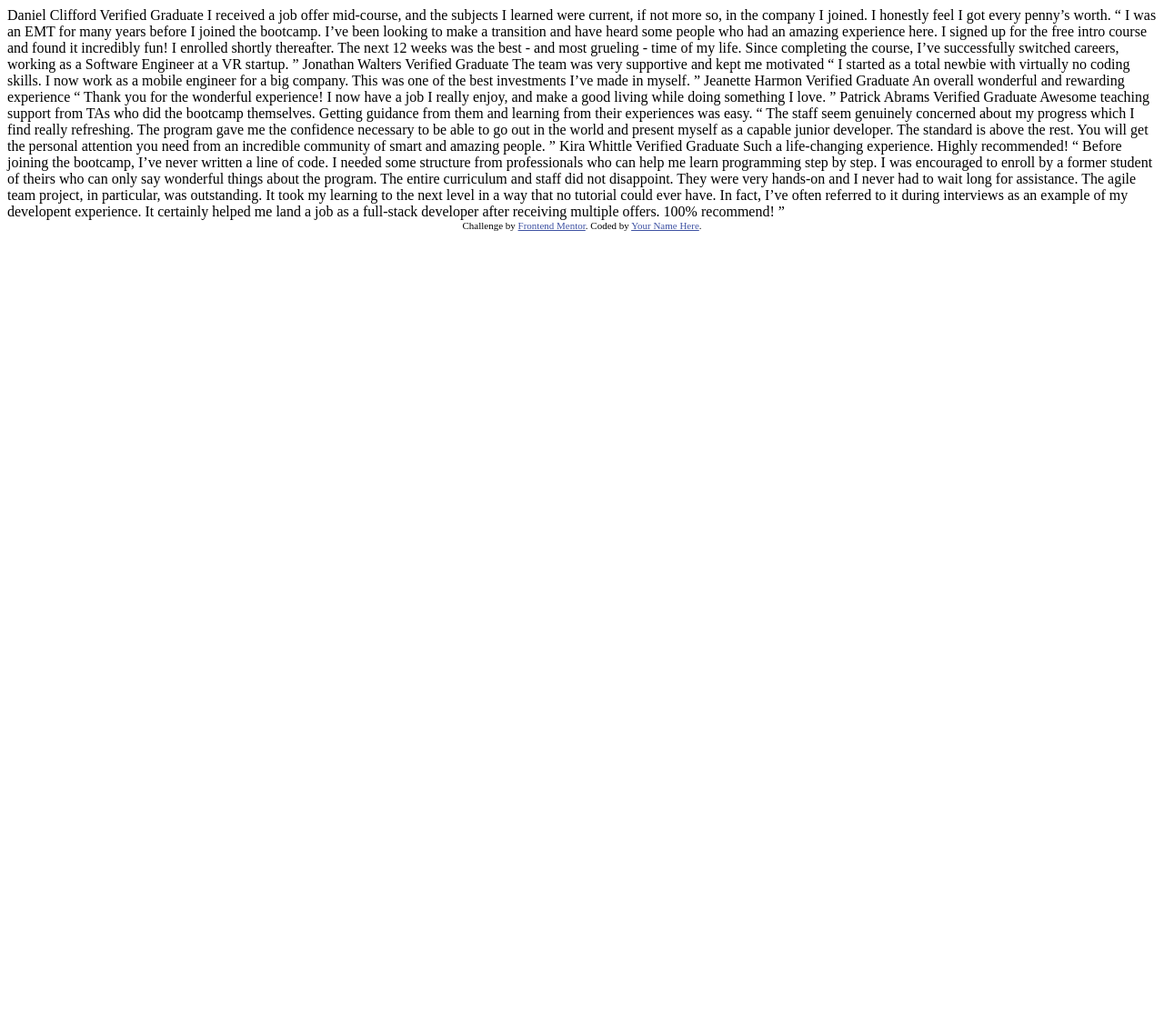
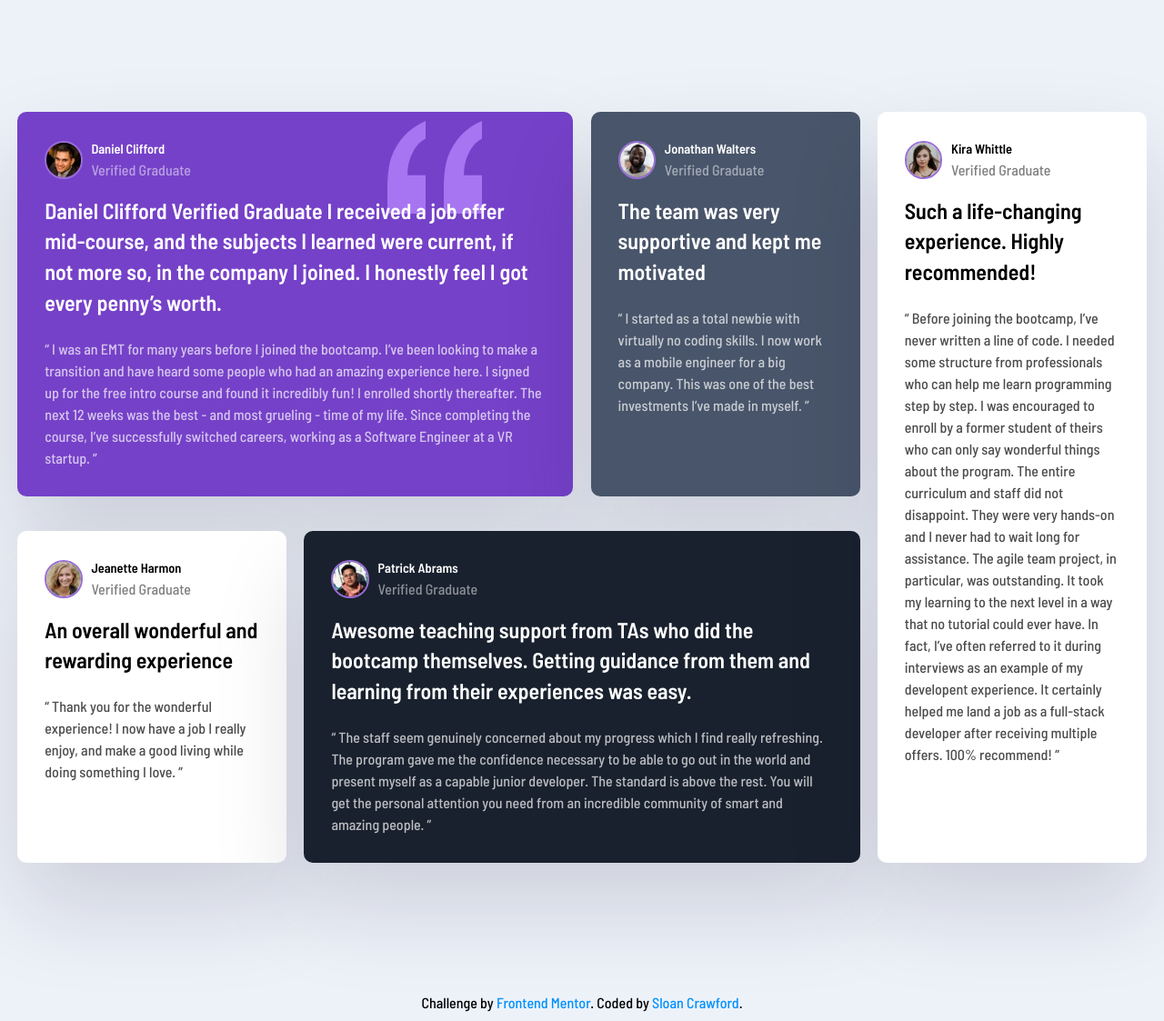
Before and after one commit to Sloan-Crawford/Testimonials-Project, a plain HTML site: page index.html in a window 1280 px wide. Shown: the whole page at 91% size. Before the commit the page ends 800 px from the top, so only its background shows below. Drawn offline with Linux system fonts and the light colour scheme.

Commit message:
Complete project

```diff
--- a/index.html
+++ b/index.html
@@ -17,45 +17,155 @@
     <title>Testimonials grid section project</title>
   </head>
   <body>
-    Daniel Clifford Verified Graduate I received a job offer mid-course, and the
-    subjects I learned were current, if not more so, in the company I joined. I
-    honestly feel I got every penny’s worth. “ I was an EMT for many years
-    before I joined the bootcamp. I’ve been looking to make a transition and
-    have heard some people who had an amazing experience here. I signed up for
-    the free intro course and found it incredibly fun! I enrolled shortly
-    thereafter. The next 12 weeks was the best - and most grueling - time of my
-    life. Since completing the course, I’ve successfully switched careers,
-    working as a Software Engineer at a VR startup. ” Jonathan Walters Verified
-    Graduate The team was very supportive and kept me motivated “ I started as a
-    total newbie with virtually no coding skills. I now work as a mobile
-    engineer for a big company. This was one of the best investments I’ve made
-    in myself. ” Jeanette Harmon Verified Graduate An overall wonderful and
-    rewarding experience “ Thank you for the wonderful experience! I now have a
-    job I really enjoy, and make a good living while doing something I love. ”
-    Patrick Abrams Verified Graduate Awesome teaching support from TAs who did
-    the bootcamp themselves. Getting guidance from them and learning from their
-    experiences was easy. “ The staff seem genuinely concerned about my progress
-    which I find really refreshing. The program gave me the confidence necessary
-    to be able to go out in the world and present myself as a capable junior
-    developer. The standard is above the rest. You will get the personal
-    attention you need from an incredible community of smart and amazing people.
-    ” Kira Whittle Verified Graduate Such a life-changing experience. Highly
-    recommended! “ Before joining the bootcamp, I’ve never written a line of
-    code. I needed some structure from professionals who can help me learn
-    programming step by step. I was encouraged to enroll by a former student of
-    theirs who can only say wonderful things about the program. The entire
-    curriculum and staff did not disappoint. They were very hands-on and I never
-    had to wait long for assistance. The agile team project, in particular, was
-    outstanding. It took my learning to the next level in a way that no tutorial
-    could ever have. In fact, I’ve often referred to it during interviews as an
-    example of my developent experience. It certainly helped me land a job as a
-    full-stack developer after receiving multiple offers. 100% recommend! ”
-
-    <div class="attribution">
-      Challenge by
-      <a href="https://www.frontendmentor.io?ref=challenge" target="_blank"
-        >Frontend Mentor</a
-      >. Coded by <a href="#">Your Name Here</a>.
+    <div class="testimonials">
+      <!-- testimonial card -->
+      <div class="card card--bg-purple">
+        <header class="card__header">
+          <img
+            src="./images/image-daniel.jpg"
+            class="card__img"
+            alt="Daniel headshot"
+          />
+          <div>
+            <h3>Daniel Clifford</h3>
+            <p>Verified Graduate</p>
+          </div>
+        </header>
+        <p class="card__lead">
+          Daniel Clifford Verified Graduate I received a job offer mid-course,
+          and the subjects I learned were current, if not more so, in the
+          company I joined. I honestly feel I got every penny’s worth.
+        </p>
+        <p class="card__quote">
+          “ I was an EMT for many years before I joined the bootcamp. I’ve been
+          looking to make a transition and have heard some people who had an
+          amazing experience here. I signed up for the free intro course and
+          found it incredibly fun! I enrolled shortly thereafter. The next 12
+          weeks was the best - and most grueling - time of my life. Since
+          completing the course, I’ve successfully switched careers, working as
+          a Software Engineer at a VR startup. ”
+        </p>
+      </div>
+      <!-- end of testimonial card -->
+      <!-- testimonial card -->
+      <div class="card card--bg-gray-blue">
+        <header class="card__header">
+          <img
+            src="./images/image-jonathan.jpg"
+            class="card__img"
+            alt="Jonathan headshot"
+          />
+          <div>
+            <h3>Jonathan Walters</h3>
+            <p>Verified Graduate</p>
+          </div>
+        </header>
+        <p class="card__lead">
+          The team was very supportive and kept me motivated
+        </p>
+        <p class="card__quote">
+          “ I started as a total newbie with virtually no coding skills. I now
+          work as a mobile engineer for a big company. This was one of the best
+          investments I’ve made in myself. ”
+        </p>
+      </div>
+      <!-- end of testimonial card -->
+      <!-- testimonial card -->
+      <div class="card">
+        <header class="card__header">
+          <img
+            src="./images/image-jeanette.jpg"
+            class="card__img"
+            alt="Jeanette headshot"
+          />
+          <div>
+            <h3>Jeanette Harmon</h3>
+            <p>Verified Graduate</p>
+          </div>
+        </header>
+        <p class="card__lead">An overall wonderful and rewarding experience</p>
+        <p class="card__quote">
+          “ Thank you for the wonderful experience! I now have a job I really
+          enjoy, and make a good living while doing something I love. ”
+        </p>
+      </div>
+      <!-- end of testimonial card -->
+      <!-- testimonial card -->
+      <div class="card card--bg-black-blue">
+        <header class="card__header">
+          <img
+            src="./images/image-patrick.jpg"
+            class="card__img"
+            alt="Patrick headshot"
+          />
+          <div>
+            <h3>Patrick Abrams</h3>
+            <p>Verified Graduate</p>
+          </div>
+        </header>
+        <p class="card__lead">
+          Awesome teaching support from TAs who did the bootcamp themselves.
+          Getting guidance from them and learning from their experiences was
+          easy.
+        </p>
+        <p class="card__quote">
+          “ The staff seem genuinely concerned about my progress which I find
+          really refreshing. The program gave me the confidence necessary to be
+          able to go out in the world and present myself as a capable junior
+          developer. The standard is above the rest. You will get the personal
+          attention you need from an incredible community of smart and amazing
+          people. ”
+        </p>
+      </div>
+      <!-- end of testimonial card -->
+      <!-- testimonial card -->
+      <div class="card">
+        <header class="card__header">
+          <img
+            src="./images/image-kira.jpg"
+            class="card__img"
+            alt="Kira headshot"
+          />
+          <div>
+            <h3>Kira Whittle</h3>
+            <p>Verified Graduate</p>
+          </div>
+        </header>
+        <p class="card__lead">
+          Such a life-changing experience. Highly recommended!
+        </p>
+        <p class="card__quote">
+          “ Before joining the bootcamp, I’ve never written a line of code. I
+          needed some structure from professionals who can help me learn
+          programming step by step. I was encouraged to enroll by a former
+          student of theirs who can only say wonderful things about the program.
+          The entire curriculum and staff did not disappoint. They were very
+          hands-on and I never had to wait long for assistance. The agile team
+          project, in particular, was outstanding. It took my learning to the
+          next level in a way that no tutorial could ever have. In fact, I’ve
+          often referred to it during interviews as an example of my developent
+          experience. It certainly helped me land a job as a full-stack
+          developer after receiving multiple offers. 100% recommend! ”
+        </p>
+      </div>
+      <!-- end of testimonial card -->
     </div>
+    <footer>
+      <div class="attribution">
+        Challenge by
+        <a
+          href="https://www.frontendmentor.io?ref=challenge"
+          target="_blank"
+          rel="noopener noreferrer"
+          >Frontend Mentor</a
+        >. Coded by
+        <a
+          href="https://github.com/Sloan-Crawford"
+          target="_blank"
+          rel="noopener noreferrer"
+          >Sloan Crawford</a
+        >.
+      </div>
+    </footer>
   </body>
 </html>
--- a/style.css
+++ b/style.css
@@ -1,7 +1,135 @@
+@import url('https://fonts.googleapis.com/css2?family=Barlow+Semi+Condensed:wght@500;600&display=swap');
+
+* {
+  box-sizing: border-box;
+  margin: 0;
+  padding: 0;
+}
+
+body {
+  background: #edf2f9;
+  font-family: 'Barlow Semi Condensed', sans-serif;
+  line-height: 1.5;
+  font-size: 16px;
+}
+
+/* grid container */
+.testimonials {
+  max-width: 1440px;
+  margin: 6.5rem auto;
+  padding: 1.2rem;
+  display: grid;
+  grid-template-columns: repeat(4, 1fr);
+  gap: 1.2rem;
+}
+
+.card {
+  background: #fff;
+  border-radius: 10px;
+  padding: 30px;
+  box-shadow: rgba(17, 12, 46, 0.15) 0px 48px 100px 0px;
+  margin-bottom: 1.2rem;
+}
+
+.card__header {
+  display: flex;
+  align-items: center;
+  margin-bottom: 10px;
+}
+
+.card__header h3 {
+  font-size: 0.9rem;
+}
+
+.card__header p {
+  opacity: 50%;
+}
+
+.card__img {
+  width: 2.6rem;
+  border-radius: 50%;
+  border: 2px solid #996ed8;
+  margin-right: 0.6rem;
+}
+
+.card__lead {
+  font-size: 1.5rem;
+  font-weight: bold;
+  line-height: 1.4;
+  margin-top: 1rem;
+  margin-bottom: 1.4rem;
+}
+
+.card__quote {
+  /* font-weight: bold; */
+  line-height: 1.5;
+  opacity: 70%;
+}
+
+.card--bg-purple {
+  background: hsl(263, 55%, 52%);
+  color: #fff;
+  background-image: url(./images/bg-pattern-quotation.svg);
+  background-repeat: no-repeat;
+  background-position: top 10px right 100px;
+}
+
+.card--bg-gray-blue {
+  background: hsl(217, 19%, 35%);
+  color: #fff;
+}
+
+.card--bg-black-blue {
+  background: hsl(219, 29%, 14%);
+  color: #fff;
+}
+
+footer {
+  padding-bottom: 0.5rem;
+}
 .attribution {
-  font-size: 11px;
+  font-size: 16px;
   text-align: center;
 }
 .attribution a {
-  color: hsl(228, 45%, 44%);
+  text-decoration: none;
+  color: hsl(206, 99%, 50%);
 }
+
+.attribution a:hover {
+  color: rgb(242, 105, 127);
+}
+
+.card:nth-of-type(1) {
+  grid-column: 1/3;
+}
+
+.card:nth-of-type(2) {
+  grid-column: 3;
+}
+
+.card:nth-of-type(3) {
+  grid-column: 1;
+  grid-row: 2;
+}
+
+.card:nth-of-type(4) {
+  grid-column: 2/4;
+  grid-row: 2;
+}
+
+.card:nth-of-type(5) {
+  grid-column: 4;
+  grid-row: 1/3;
+}
+
+@media (max-width: 768px) {
+  .testimonials {
+    display: block;
+    margin: 3rem auto;
+  }
+
+  .card--bg-purple {
+    background-position: top 10px right 30px;
+  }
+}
```
Also changed, not shown: 3 other files.
